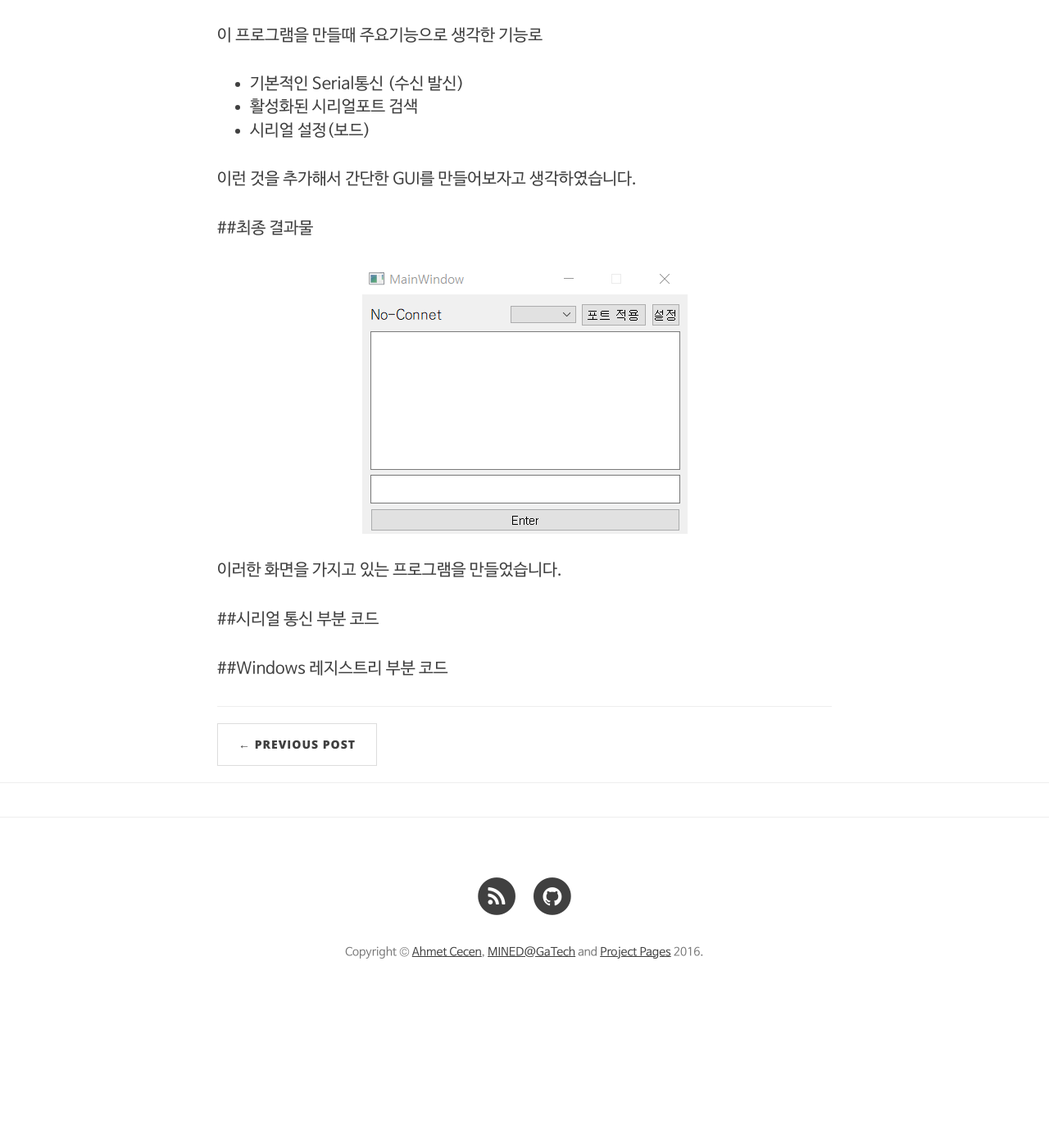
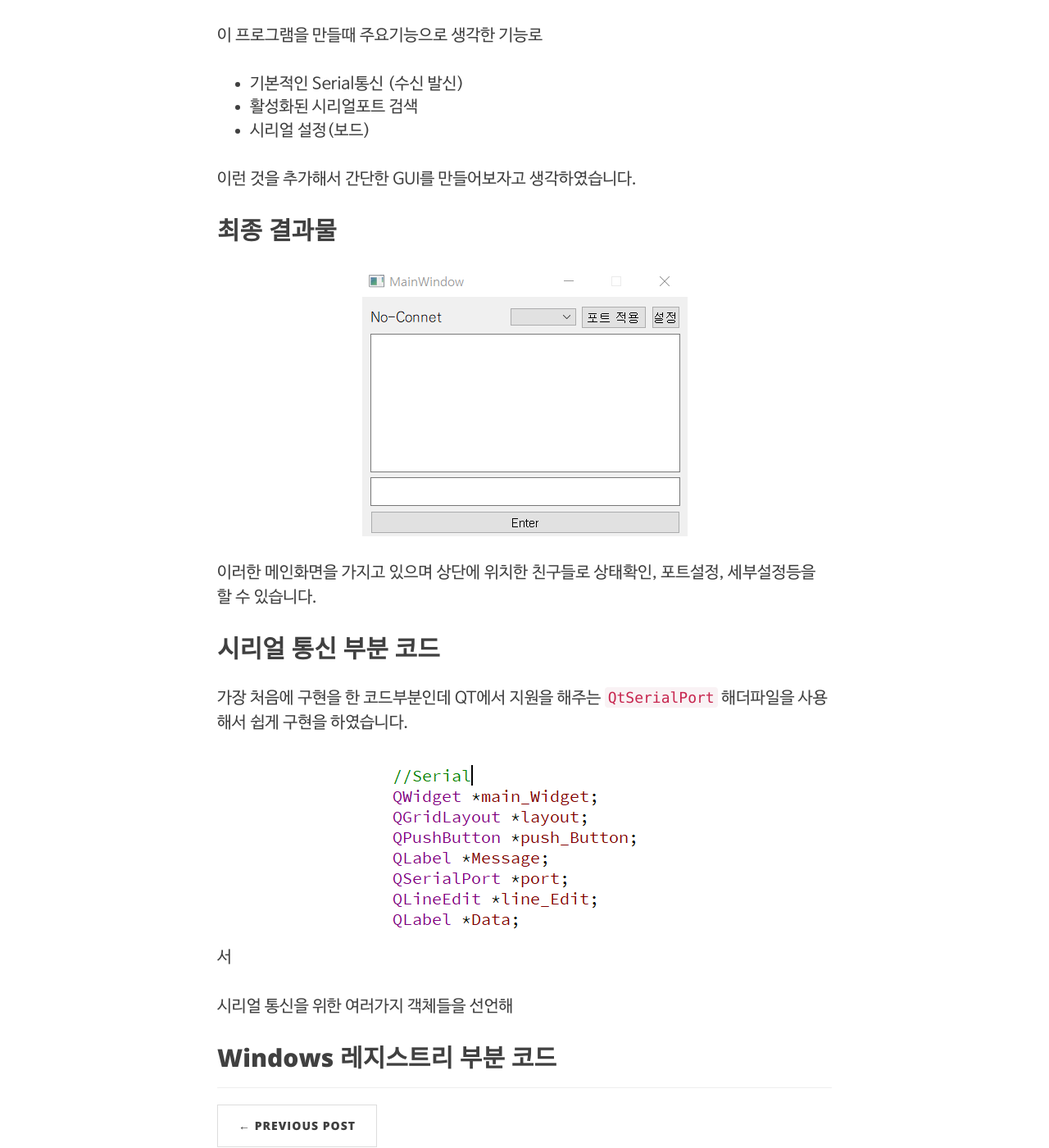
Before and after one commit to fbqweasd/fbqweasd.github.io, a Jekyll site: the page built from _posts/2019-04-29-QT-serial.md, in a window 1280 px wide and 1400 px high, scrolled down 325 px. Shown: the whole window at 82% size. Built offline with Jekyll 4.4.1, drawn with Linux system fonts in a browser that asks for light colours; nearby versions of some CDN libraries; comment, search, counter and statistics services are not loaded; before the commit the page ends 1562 px from its top, so only the background shows below that.

Commit message:
post Error

```diff
--- a/_posts/2019-04-29-QT-serial.md
+++ b/_posts/2019-04-29-QT-serial.md
@@ -17,12 +17,18 @@ category: 개인공부
 
 이런 것을 추가해서 간단한 GUI를 만들어보자고 생각하였습니다.
 
-##최종 결과물
+## 최종 결과물
 
 ![index](/img/2019-04-29/index.png)
 
-이러한 화면을 가지고 있는 프로그램을 만들었습니다.
+이러한 메인화면을 가지고 있으며 상단에 위치한 친구들로 상태확인, 포트설정, 세부설정등을 할 수 있습니다.
 
-##시리얼 통신 부분 코드
+## 시리얼 통신 부분 코드
 
-##Windows 레지스트리 부분 코드
+가장 처음에 구현을 한 코드부분인데 QT에서 지원을 해주는 `QtSerialPort` 해더파일을 사용해서 쉽게 구현을 하였습니다.
+
+![Serial선언](/img/2019-04-29/Serial_define.png)서
+
+시리얼 통신을 위한 여러가지 객체들을 선언해
+
+## Windows 레지스트리 부분 코드
```
Also changed, not shown: img/2019-04-29/Serial_define.png (added), img/2019-04-29/Serial_init.png (added).
